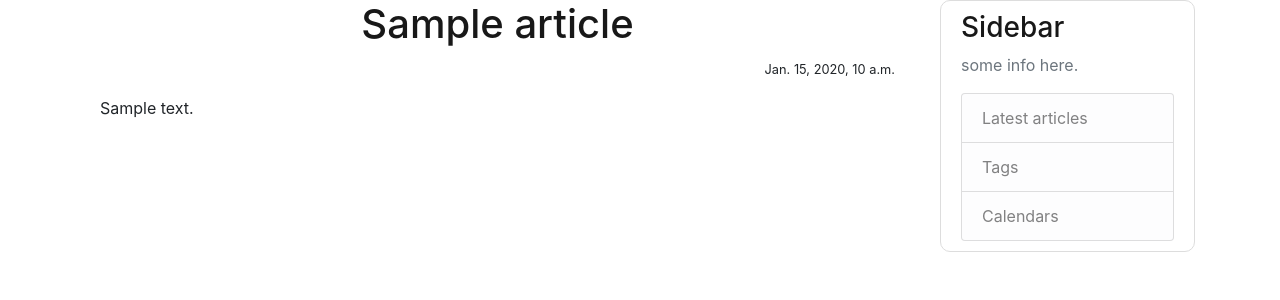
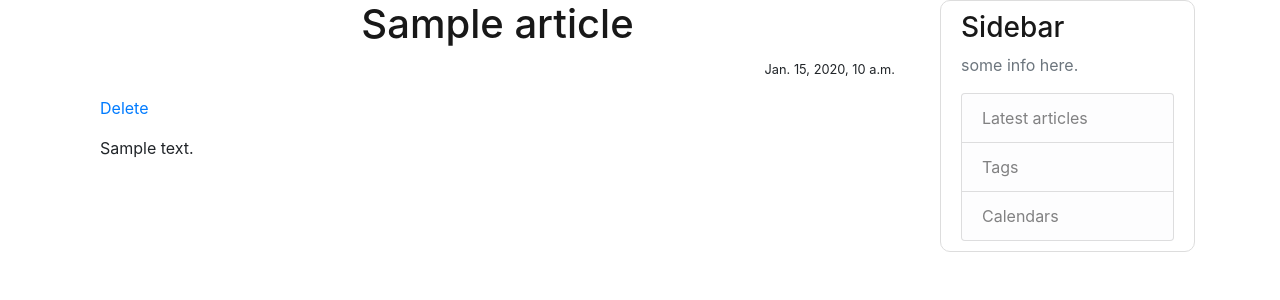
Before and after one commit to PJovy/jovychat, a Django app: page /articles/1 in a window 1280 px wide. Shown: the part 56-356 px from the top of the page. Run offline with Django 3.2, Linux system fonts and the light colour scheme; tables that the repository leaves empty hold one stand-in row (values such as "Sample post"); some libraries are stand-ins or nearby versions.

Commit message:
add a not safe delete feature.

```diff
--- a/blog/templates/blog/article_detail.html
+++ b/blog/templates/blog/article_detail.html
@@ -4,7 +4,8 @@
   </div>
   <div class="container">
   <h1 class="article-title">{{ article.title }}</h1>
-  <p class="article-pub-date"><small>{{ article.pub_date }}</small></p>
+      <p class="article-pub-date"><small>{{ article.pub_date }}</small></p>
+      <a href="{% url 'blog:article_delete' article_id=article.id %}">Delete</a>
   <p>{{ article.content|safe }}</p>
   </div>
 {% endblock %}
--- a/blog/templates/blog/base.html
+++ b/blog/templates/blog/base.html
@@ -27,7 +27,7 @@
         <a class="nav-item nav-link" href="{% url 'blog:articles' %}">Articles</a>
         <a class="nav-item nav-link" href="{% url 'blog:about' %}">About</a>
         <a class="nav-item nav-link" href="{% url 'blog:resume' %}">Resume</a>
-      <a class="nav-item nav-link" href="{% url 'blog:article_create' %}">Post</a>
+        <a class="nav-item nav-link" href="{% url 'blog:article_create' %}">Post</a>
       </div>
     </div>
   </nav>
--- a/blog/urls.py
+++ b/blog/urls.py
@@ -10,4 +10,5 @@ urlpatterns = [
     path('resume/', views.resume, name='resume'),
     path('articles/<int:article_id>', views.article_detail, name='article_detail'),
     path('article_create/', views.article_create, name='article_create'),
+    path('article_delete/<int:article_id>', views.article_delete, name='article_delete'),
 ]
--- a/blog/views.py
+++ b/blog/views.py
@@ -69,3 +69,9 @@ def article_create(request):
             'article_post_form': article_post_form
         }
         return render(request, 'blog/article_create.html')
+
+
+def article_delete(request, article_id):
+    article_to_delete = Article.objects.get(id=article_id)
+    article_to_delete.delete()
+    return redirect('blog:articles')
```
